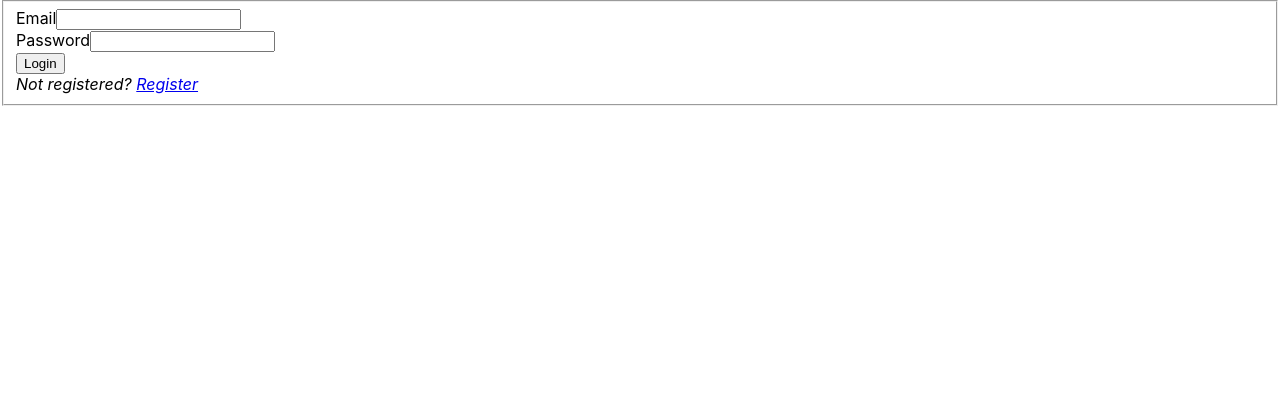
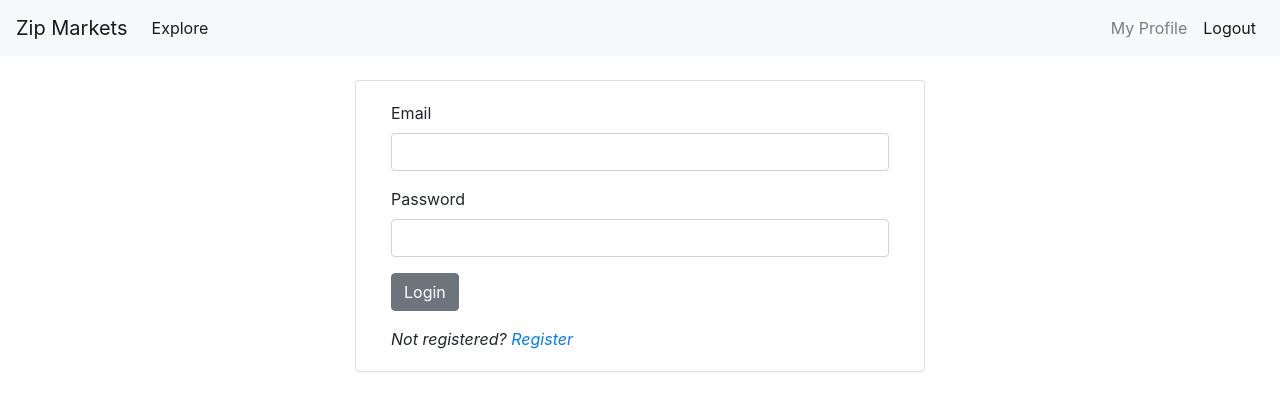
Before and after one commit to durrjp/ZipMarkets, a React (Create React App) app in the folder ZipMarkets/client/: page /login in a window 1280 px wide. Shown: the top 408 px of the page. Built offline with nearby package versions, Linux system fonts and the light colour scheme; no server answers; sample sign-in values are in the browser's storage.

Commit message:
login and logout functionality completed

```diff
--- a/ZipMarkets/client/package.json
+++ b/ZipMarkets/client/package.json
@@ -1,11 +1,13 @@
 {
   "name": "client",
+  "proxy": "https://localhost:5001",
   "version": "0.1.0",
   "private": true,
   "dependencies": {
     "@testing-library/jest-dom": "^4.2.4",
     "@testing-library/react": "^9.5.0",
     "@testing-library/user-event": "^7.2.1",
+    "bootstrap": "^4.5.0",
     "firebase": "^7.17.1",
     "react": "^16.13.1",
     "react-dom": "^16.13.1",
--- a/ZipMarkets/client/src/App.js
+++ b/ZipMarkets/client/src/App.js
@@ -3,12 +3,13 @@ import { BrowserRouter as Router } from "react-router-dom";
 import { UserProvider } from "./providers/UserProvider";
 import './App.css';
 import ApplicationViews from './components/ApplicationViews';
+import Header from './components/header/Header';
 
 function App() {
   return (
     <Router>
       <UserProvider>
-        {/* <Header /> */}
+        <Header />
         <ApplicationViews />
       </UserProvider>
     </Router>
--- a/ZipMarkets/client/src/components/ApplicationViews.js
+++ b/ZipMarkets/client/src/components/ApplicationViews.js
@@ -1,11 +1,17 @@
-import React from "react"
+import React, { useContext } from "react"
 import { Switch, Route, Redirect } from "react-router-dom";
 import Login from "./auth/Login";
+import { UserContext } from "../providers/UserProvider";
+import Explore from "./explore/Explore";
 
 export default function ApplicationViews() {
+    const { isLoggedIn, isAdmin } = useContext(UserContext);
     return (
         <main>
             <Switch>
+                <Route path="/" exact>
+                    {   isLoggedIn ? <Explore /> : <Redirect to="/login" />}
+                </Route>
                 <Route path="/login">
                     <Login />
                 </Route>
--- /dev/null
+++ b/ZipMarkets/client/src/components/explore/Explore.js
@@ -0,0 +1,7 @@
+import React from "react"
+
+export default function Explore() {
+    return (
+        <div>Explore!</div>
+    )
+}
--- a/ZipMarkets/client/src/components/header/Header.js
+++ b/ZipMarkets/client/src/components/header/Header.js
@@ -0,0 +1,69 @@
+import React, { useContext, useState } from "react"
+import { NavLink as RRNavLink } from "react-router-dom";
+import {
+    Navbar,
+    NavbarBrand,
+    Nav,
+    NavItem,
+    NavLink,
+    Collapse,
+    NavbarToggler
+} from 'reactstrap';
+import { UserContext } from "../../providers/UserProvider";
+
+
+export default function Header() {
+    const { isLoggedIn, logout, isAdmin } = useContext(UserContext);
+    const user = JSON.parse(sessionStorage.getItem("user"));
+    const [isOpen, setIsOpen] = useState(false);
+    const toggle = () => setIsOpen(!isOpen);
+
+    return (
+        <div>
+            <Navbar color="light" light expand="md">
+                <NavbarBrand>
+                    Zip Markets
+                </NavbarBrand>
+                <NavbarToggler onClick={toggle} />
+                <Collapse isOpen={isOpen} navbar>
+                <Nav className="mr-auto" navbar>
+                    { /* When isLoggedIn === true, we will render the Home link */}
+                    {isLoggedIn &&
+                    <>
+                        <NavItem>
+                        <NavLink tag={RRNavLink} to="/">Explore</NavLink>
+                        </NavItem>
+                    </>
+                    }
+                </Nav>
+                <Nav navbar>
+                    {isLoggedIn &&
+                    <>
+                        <NavItem>
+                        <NavLink
+                            aria-current="page"
+                            className="nav-link"
+                            style={{ cursor: "pointer" }}
+                        >My Profile
+                        </NavLink>
+                        </NavItem>
+                    </>
+                    }
+                    {isLoggedIn &&
+                    <>
+                        <NavItem>
+                        <NavLink tag={RRNavLink} to="/"
+                            aria-current="page"
+                            className="nav-link"
+                            style={{ cursor: "pointer" }}
+                            onClick={logout}>Logout
+                        </NavLink>
+                        </NavItem>
+                    </>
+                    }
+                </Nav>
+                </Collapse>
+            </Navbar>
+        </div>
+    )
+}
--- a/ZipMarkets/client/src/index.js
+++ b/ZipMarkets/client/src/index.js
@@ -4,6 +4,7 @@ import './index.css';
 import App from './App';
 import * as serviceWorker from './serviceWorker';
 import * as firebase from "firebase/app";
+import 'bootstrap/dist/css/bootstrap.min.css';
 
 
 const firebaseConfig = {
```
Also changed, not shown: 1 other file (tests, documents, lock files or other folders).
